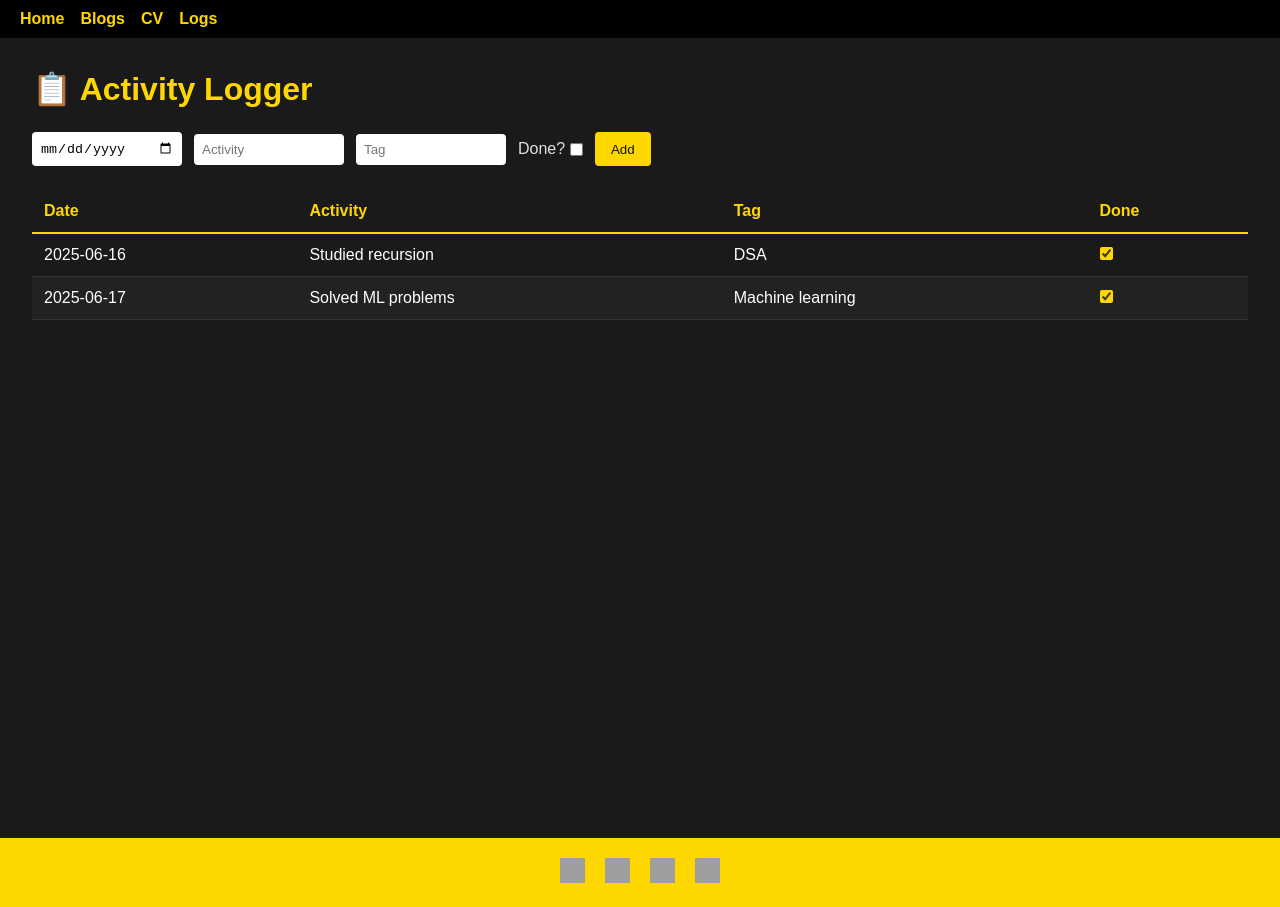
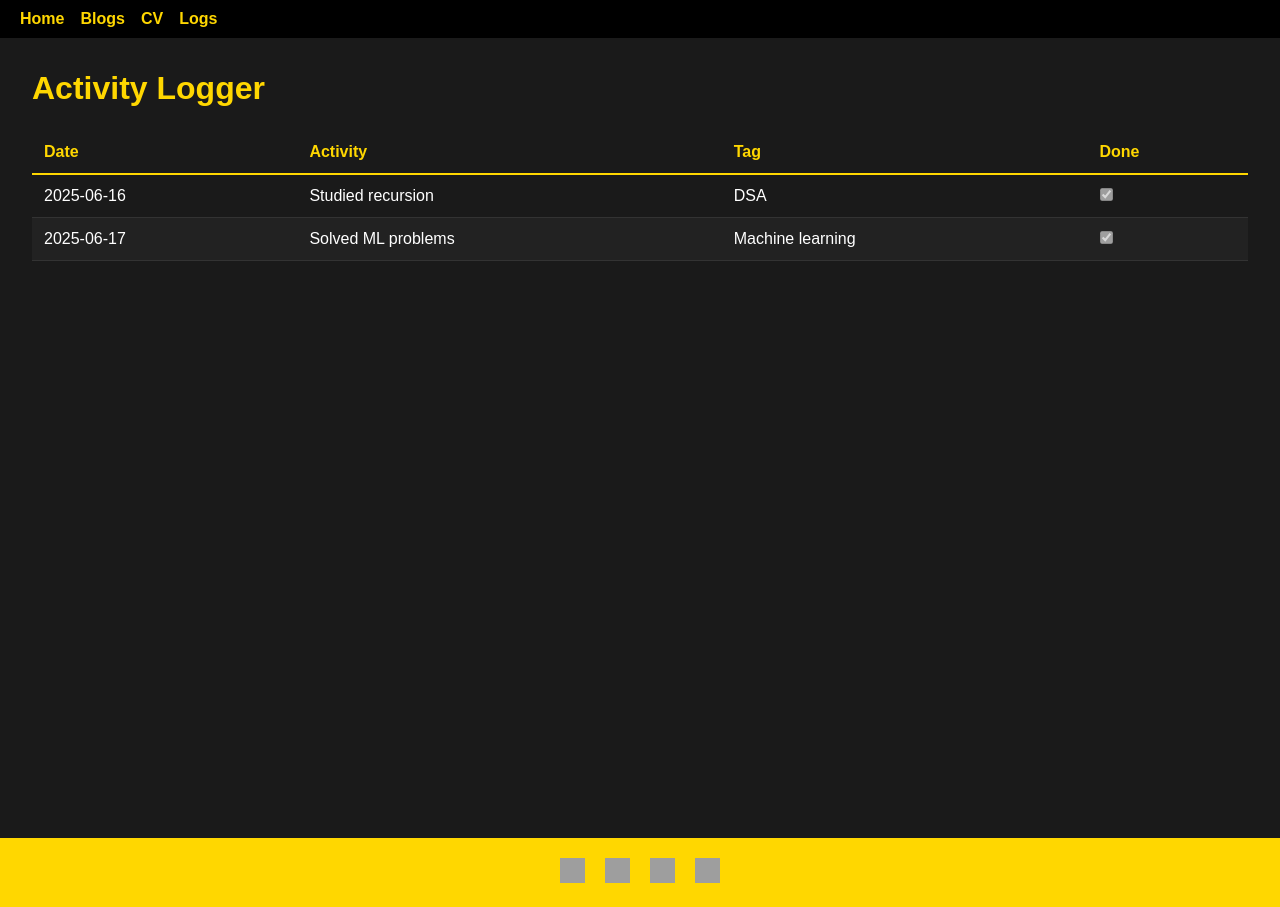
Before and after one commit to amspsingh04/amspsingh04, a Next.js app in the folder amspsingh04/: page /logger in a window 1280 px wide. Built offline with nearby package versions, Linux system fonts and the light colour scheme; grey boxes are pictures that could not be loaded.

Commit message:
changes logger

```diff
--- a/amspsingh04/src/app/api/logs/route.js
+++ b/amspsingh04/src/app/api/logs/route.js
@@ -1,4 +1,4 @@
-import { logs } from '@/app/logger/data';
+import { logs } from '../../../app/logger/data';
 
 let nextId = logs.length + 1;
 
--- a/amspsingh04/src/app/logger/page.js
+++ b/amspsingh04/src/app/logger/page.js
@@ -1,68 +1,19 @@
 'use client';
 import { useState, useEffect } from 'react';
-import styles from './page.module.css';
+import styles from './page.module.css'; // must match file name exactly
 
 export default function LoggerPage() {
   const [entries, setEntries] = useState([]);
-  const [form, setForm] = useState({ date: '', activity: '', tag: '', done: false });
 
   useEffect(() => {
     fetch('/api/logs')
-      .then((res) => res.json())
+      .then(res => res.json())
       .then(setEntries);
   }, []);
 
-  const addEntry = async (e) => {
-    e.preventDefault();
-    const res = await fetch('/api/logs', {
-      method: 'POST',
-      headers: { 'Content-Type': 'application/json' },
-      body: JSON.stringify(form),
-    });
-    const data = await res.json();
-    setEntries((prev) => [...prev, data]);
-    setForm({ date: '', activity: '', tag: '', done: false });
-  };
-
-  const toggleDone = (id) => {
-    setEntries((prev) => prev.map((e) => (e.id === id ? { ...e, done: !e.done } : e)));
-  };
-
   return (
     <div className={styles.container}>
-      <h1 className={styles.title}>📋 Activity Logger</h1>
-
-      <form onSubmit={addEntry} className={styles.form}>
-        <input
-          type="date"
-          required
-          value={form.date}
-          onChange={(e) => setForm({ ...form, date: e.target.value })}
-        />
-        <input
-          type="text"
-          placeholder="Activity"
-          required
-          value={form.activity}
-          onChange={(e) => setForm({ ...form, activity: e.target.value })}
-        />
-        <input
-          type="text"
-          placeholder="Tag"
-          value={form.tag}
-          onChange={(e) => setForm({ ...form, tag: e.target.value })}
-        />
-        <label>
-          Done?
-          <input
-            className={styles.checkbox}
-            type="checkbox"
-            checked={form.done}
-            onChange={(e) => setForm({ ...form, done: e.target.checked })}
-          />
-        </label>
-        <button type="submit">Add</button>
-      </form>
+      <h1 className={styles.title}>Activity Logger</h1>
 
       <table className={styles.table}>
         <thead>
@@ -74,7 +25,7 @@ export default function LoggerPage() {
           </tr>
         </thead>
         <tbody>
-          {entries.map((e) => (
+          {entries.map(e => (
             <tr key={e.id}>
               <td>{e.date}</td>
               <td>{e.activity}</td>
@@ -84,7 +35,7 @@ export default function LoggerPage() {
                   className={styles.checkbox}
                   type="checkbox"
                   checked={e.done}
-                  onChange={() => toggleDone(e.id)}
+                  disabled
                 />
               </td>
             </tr>
--- a/amspsingh04/src/app/logger/page.module.css
+++ b/amspsingh04/src/app/logger/page.module.css
@@ -1,3 +1,4 @@
+/* app/logger/page.module.css */
 .container {
   padding: 2rem;
   min-height: 100vh;
@@ -10,38 +11,6 @@
   font-size: 2rem;
   margin-bottom: 1.5rem;
   color: gold;
-}
-
-.form {
-  display: flex;
-  align-items: center;
-  flex-wrap: wrap;
-  gap: 0.75rem;
-  margin-bottom: 1.5rem;
-}
-
-.form input[type="date"],
-.form input[type="text"] {
-  padding: 0.5rem;
-  border-radius: 4px;
-  border: none;
-  width: 150px;
-}
-
-.form label {
-  display: flex;
-  align-items: center;
-  gap: 0.3rem;
-  color: #e0e0e0;
-}
-
-.form button {
-  padding: 0.6rem 1rem;
-  background-color: gold;
-  color: #111;
-  border: none;
-  border-radius: 4px;
-  cursor: pointer;
 }
 
 .table {
```
